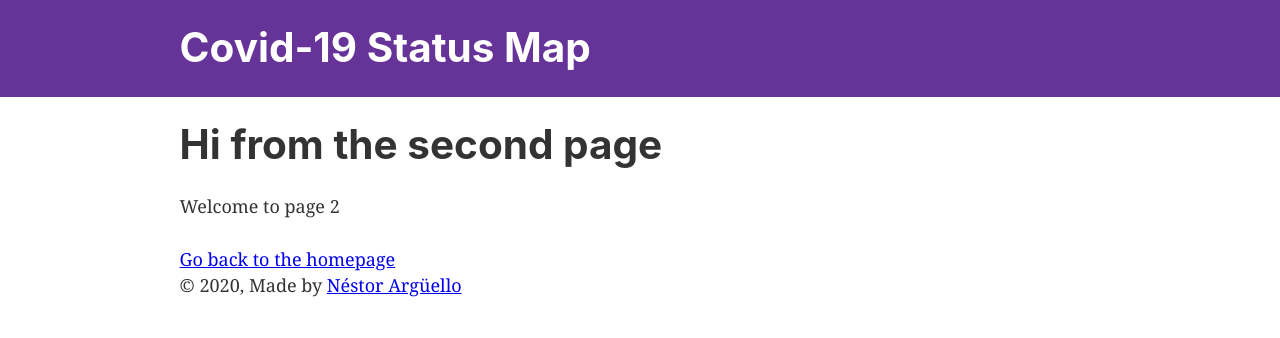
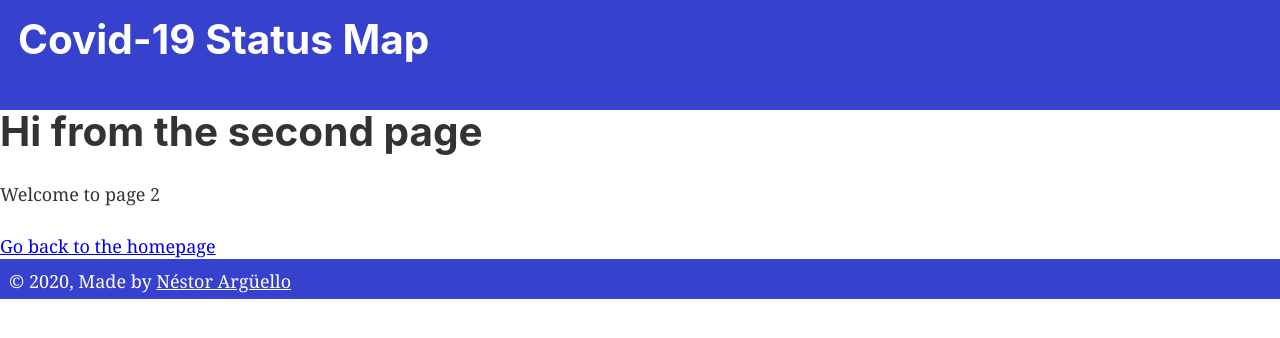
Before and after one commit to nestor-arguello/covid19-map, a Gatsby site: page /page-2 in a window 1280 px wide. Built offline with nearby package versions, Linux system fonts and the light colour scheme; Gatsby itself is replaced by a stand-in of ours.

Commit message:
add some layout modifications

```diff
--- a/src/components/header.js
+++ /dev/null
@@ -1,42 +0,0 @@
-import { Link } from "gatsby"
-import PropTypes from "prop-types"
-import React from "react"
-
-const Header = ({ siteTitle }) => (
-  <header
-    style={{
-      background: `rebeccapurple`,
-      marginBottom: `1.45rem`,
-    }}
-  >
-    <div
-      style={{
-        margin: `0 auto`,
-        maxWidth: 960,
-        padding: `1.45rem 1.0875rem`,
-      }}
-    >
-      <h1 style={{ margin: 0 }}>
-        <Link
-          to="/"
-          style={{
-            color: `white`,
-            textDecoration: `none`,
-          }}
-        >
-          {siteTitle}
-        </Link>
-      </h1>
-    </div>
-  </header>
-)
-
-Header.propTypes = {
-  siteTitle: PropTypes.string,
-}
-
-Header.defaultProps = {
-  siteTitle: ``,
-}
-
-export default Header
--- a/src/components/layout.js
+++ /dev/null
@@ -1,51 +0,0 @@
-/**
- * Layout component that queries for data
- * with Gatsby's useStaticQuery component
- *
- * See: https://www.gatsbyjs.org/docs/use-static-query/
- */
-
-import React from "react"
-import PropTypes from "prop-types"
-import { useStaticQuery, graphql } from "gatsby"
-
-import Header from "./header"
-import "./layout.css"
-
-const Layout = ({ children }) => {
-  const data = useStaticQuery(graphql`
-    query SiteTitleQuery {
-      site {
-        siteMetadata {
-          title
-        }
-      }
-    }
-  `)
-
-  return (
-    <>
-      <Header siteTitle={data.site.siteMetadata.title} />
-      <div
-        style={{
-          margin: `0 auto`,
-          maxWidth: 960,
-          padding: `0 1.0875rem 1.45rem`,
-        }}
-      >
-        <main>{children}</main>
-        <footer>
-          © {new Date().getFullYear()}, Made by
-          {` `}
-          <a href="https://nestor-arguello.github.io">Néstor Argüello</a>
-        </footer>
-      </div>
-    </>
-  )
-}
-
-Layout.propTypes = {
-  children: PropTypes.node.isRequired,
-}
-
-export default Layout
--- /dev/null
+++ b/src/components/layout/footer.component.js
@@ -0,0 +1,12 @@
+import React from 'react';
+
+import './footer.styles.scss'
+
+const Footer = () => (
+  <footer>
+    © {new Date().getFullYear()}, Made by&nbsp;
+    <a href='https://nestor-arguello.github.io'>Néstor Argüello</a>
+  </footer>
+);
+
+export default Footer;
--- /dev/null
+++ b/src/components/layout/footer.styles.scss
@@ -0,0 +1,12 @@
+footer {
+  background-color: #3642ce;
+  color: #ffffff;
+  display: flex;
+  justify-content: center;
+  padding: 0.5rem;
+  height: 40px;
+
+  a {
+    color: #ffffff;
+  }
+}
--- /dev/null
+++ b/src/components/layout/header.component.js
@@ -0,0 +1,27 @@
+import { Link } from 'gatsby';
+import PropTypes from 'prop-types';
+import React from 'react';
+
+import './header.styles.scss';
+
+const Header = ({ siteTitle }) => (
+  <header className='header'>
+    <div className='title-container'>
+      <h1>
+        <Link to='/' className='link'>
+          {siteTitle}
+        </Link>
+      </h1>
+    </div>
+  </header>
+);
+
+Header.propTypes = {
+  siteTitle: PropTypes.string,
+};
+
+Header.defaultProps = {
+  siteTitle: ``,
+};
+
+export default Header;
--- /dev/null
+++ b/src/components/layout/header.styles.scss
@@ -0,0 +1,19 @@
+.header {
+  background-color: #3642CE;
+  height: 110px;
+
+  .title-container {
+    margin: 0 auto;
+    max-width: 960;
+    padding: 1rem;
+  }
+
+  h1 {
+    margin: 0;
+  }
+
+  .link {
+    color: white;
+    text-decoration: none;
+  }
+}
--- /dev/null
+++ b/src/components/layout/layout.component.js
@@ -0,0 +1,43 @@
+/**
+ * Layout component that queries for data
+ * with Gatsby's useStaticQuery component
+ *
+ * See: https://www.gatsbyjs.org/docs/use-static-query/
+ */
+
+import React from 'react';
+import PropTypes from 'prop-types';
+import { useStaticQuery, graphql } from 'gatsby';
+
+import Header from './header.component';
+import Footer from './footer.component';
+
+import './layout.styles.scss';
+
+const Layout = ({ children }) => {
+  const data = useStaticQuery(graphql`
+    query SiteTitleQuery {
+      site {
+        siteMetadata {
+          title
+        }
+      }
+    }
+  `);
+
+  return (
+    <div className='main-wrapper'>
+      <Header siteTitle={data.site.siteMetadata.title} />
+      <div className='main-content'>
+        <main>{children}</main>
+      </div>
+      <Footer />
+    </div>
+  );
+};
+
+Layout.propTypes = {
+  children: PropTypes.node.isRequired,
+};
+
+export default Layout;
--- a/src/components/layout.css
+++ b/src/components/layout/layout.styles.scss
@@ -124,22 +124,22 @@ button,
 select {
   text-transform: none;
 }
-[type="reset"],
-[type="submit"],
+[type='reset'],
+[type='submit'],
 button,
-html [type="button"] {
+html [type='button'] {
   -webkit-appearance: button;
 }
-[type="button"]::-moz-focus-inner,
-[type="reset"]::-moz-focus-inner,
-[type="submit"]::-moz-focus-inner,
+[type='button']::-moz-focus-inner,
+[type='reset']::-moz-focus-inner,
+[type='submit']::-moz-focus-inner,
 button::-moz-focus-inner {
   border-style: none;
   padding: 0;
 }
-[type="button"]:-moz-focusring,
-[type="reset"]:-moz-focusring,
-[type="submit"]:-moz-focusring,
+[type='button']:-moz-focusring,
+[type='reset']:-moz-focusring,
+[type='submit']:-moz-focusring,
 button:-moz-focusring {
   outline: 1px dotted ButtonText;
 }
@@ -159,21 +159,21 @@ legend {
 textarea {
   overflow: auto;
 }
-[type="checkbox"],
-[type="radio"] {
+[type='checkbox'],
+[type='radio'] {
   box-sizing: border-box;
   padding: 0;
 }
-[type="number"]::-webkit-inner-spin-button,
-[type="number"]::-webkit-outer-spin-button {
+[type='number']::-webkit-inner-spin-button,
+[type='number']::-webkit-outer-spin-button {
   height: auto;
 }
-[type="search"] {
+[type='search'] {
   -webkit-appearance: textfield;
   outline-offset: -2px;
 }
-[type="search"]::-webkit-search-cancel-button,
-[type="search"]::-webkit-search-decoration {
+[type='search']::-webkit-search-cancel-button,
+[type='search']::-webkit-search-decoration {
   -webkit-appearance: none;
 }
 ::-webkit-input-placeholder {
@@ -187,7 +187,7 @@ textarea {
 html {
   font: 112.5%/1.45em georgia, serif;
   box-sizing: border-box;
-  overflow-y: scroll;
+  overflow-y: auto;
 }
 * {
   box-sizing: inherit;
@@ -204,10 +204,10 @@ body {
   font-weight: normal;
   word-wrap: break-word;
   font-kerning: normal;
-  -moz-font-feature-settings: "kern", "liga", "clig", "calt";
-  -ms-font-feature-settings: "kern", "liga", "clig", "calt";
-  -webkit-font-feature-settings: "kern", "liga", "clig", "calt";
-  font-feature-settings: "kern", "liga", "clig", "calt";
+  -moz-font-feature-settings: 'kern', 'liga', 'clig', 'calt';
+  -ms-font-feature-settings: 'kern', 'liga', 'clig', 'calt';
+  -webkit-font-feature-settings: 'kern', 'liga', 'clig', 'calt';
+  font-feature-settings: 'kern', 'liga', 'clig', 'calt';
 }
 img {
   max-width: 100%;
@@ -571,10 +571,10 @@ td,
 th {
   text-align: left;
   border-bottom: 1px solid hsla(0, 0%, 0%, 0.12);
-  font-feature-settings: "tnum";
-  -moz-font-feature-settings: "tnum";
-  -ms-font-feature-settings: "tnum";
-  -webkit-font-feature-settings: "tnum";
+  font-feature-settings: 'tnum';
+  -moz-font-feature-settings: 'tnum';
+  -ms-font-feature-settings: 'tnum';
+  -webkit-font-feature-settings: 'tnum';
   padding-left: 0.96667rem;
   padding-right: 0.96667rem;
   padding-top: 0.725rem;
@@ -592,8 +592,8 @@ tt,
 code {
   background-color: hsla(0, 0%, 0%, 0.04);
   border-radius: 3px;
-  font-family: "SFMono-Regular", Consolas, "Roboto Mono", "Droid Sans Mono",
-    "Liberation Mono", Menlo, Courier, monospace;
+  font-family: 'SFMono-Regular', Consolas, 'Roboto Mono', 'Droid Sans Mono',
+    'Liberation Mono', Menlo, Courier, monospace;
   padding: 0;
   padding-top: 0.2em;
   padding-bottom: 0.2em;
@@ -607,16 +607,26 @@ code:after,
 tt:before,
 tt:after {
   letter-spacing: -0.2em;
-  content: " ";
+  content: ' ';
 }
 pre code:before,
 pre code:after,
 pre tt:before,
 pre tt:after {
-  content: "";
+  content: '';
 }
 @media only screen and (max-width: 480px) {
   html {
     font-size: 100%;
   }
 }
+
+.main-wrapper {
+  display: flex;
+  flex-direction: column;
+  width: 100%;
+}
+
+.main-content {
+  flex: 1;
+}
--- /dev/null
+++ b/src/constants/index.js
@@ -0,0 +1,2 @@
+export const MAPBOX_ACCESS_TOKEN =
+         "pk.eyJ1IjoibmFyZ3VlbGxvIiwiYSI6ImNrOWtnczloZzAyM24zZG9ieWQ5bDRkd3YifQ.UnlKRGNQqEIMrIJ3P2YuTQ"
--- a/src/pages/404.js
+++ b/src/pages/404.js
@@ -1,6 +1,6 @@
 import React from "react"
 
-import Layout from "../components/layout"
+import Layout from "../components/layout/layout.component"
 import SEO from "../components/seo"
 
 const NotFoundPage = () => (
--- a/src/pages/page-2.js
+++ b/src/pages/page-2.js
@@ -1,7 +1,7 @@
 import React from "react"
 import { Link } from "gatsby"
 
-import Layout from "../components/layout"
+import Layout from "../components/layout/layout.component"
 import SEO from "../components/seo"
 
 const SecondPage = () => (
```
Also changed, not shown: src/pages/index.js (+30 -19 lines), 4 other files.
